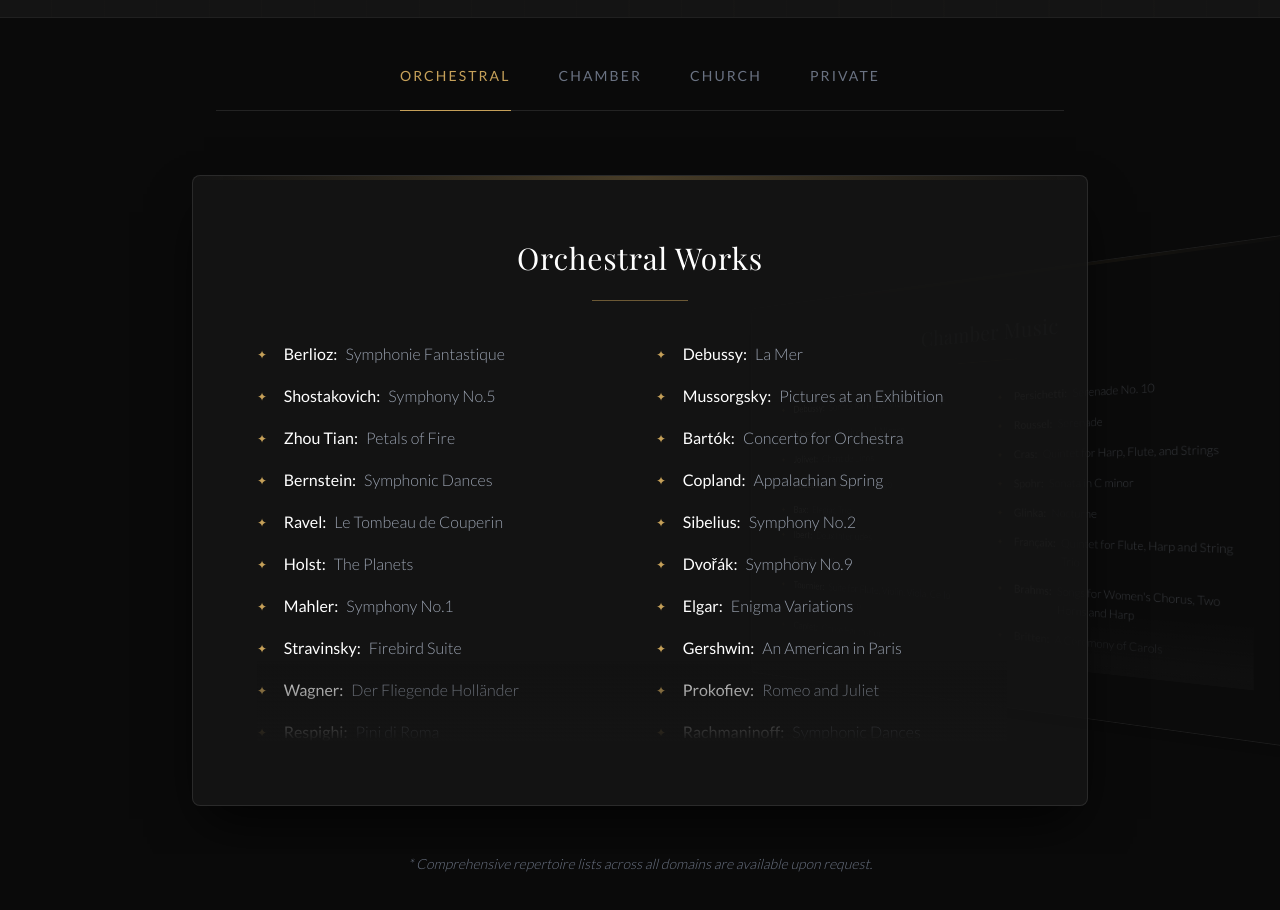
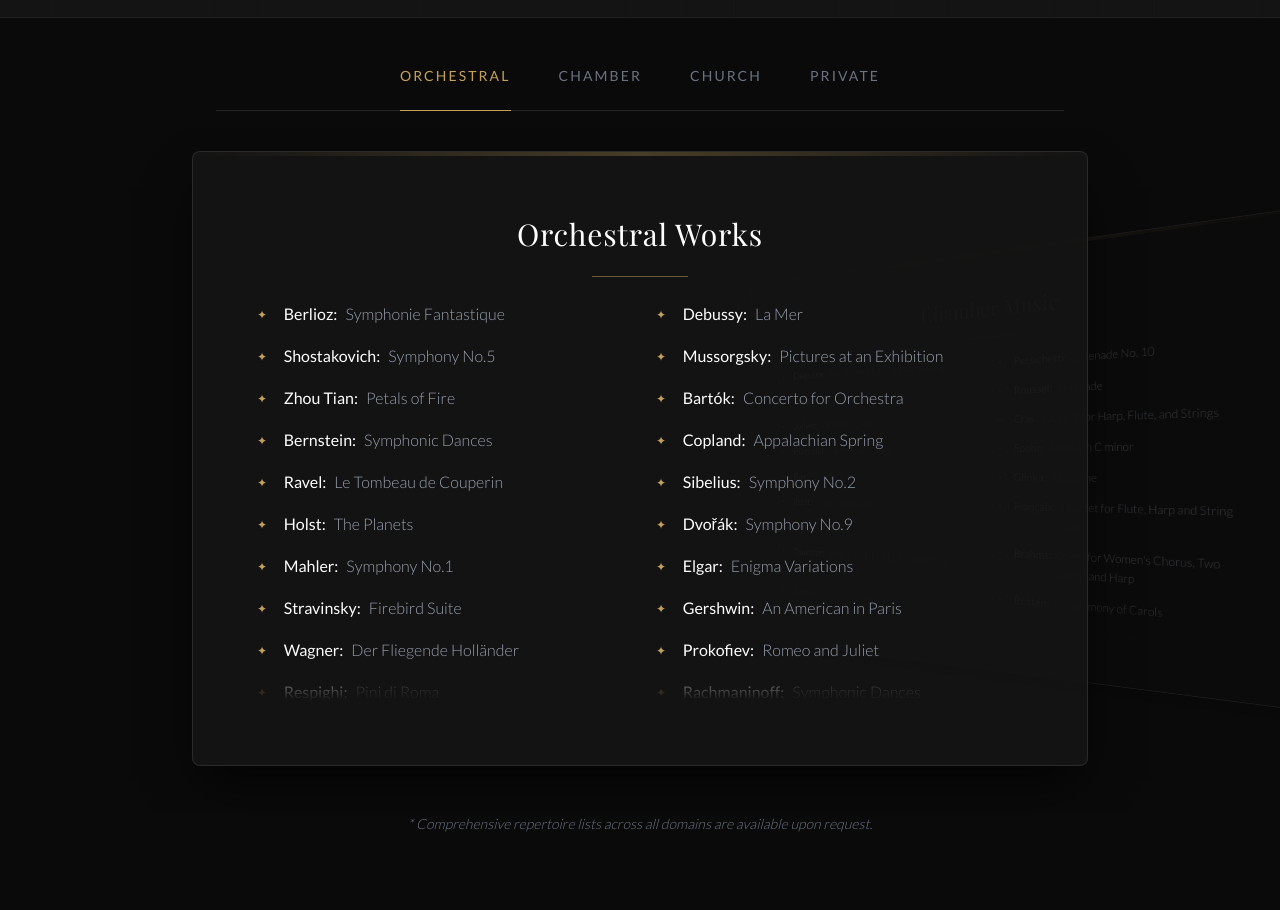
Before and after one commit to Butternctu/yiruimusic, a React (Vite) app: page /repertoire in a window 1280 px wide. Shown: the part 440-1350 px from the top of the page. Built offline with nearby package versions, Linux system fonts and the light colour scheme; a web font is replaced by a local one.

Commit message:
style: replace scroll indicator with native mask-image and reduce spacing

```diff
--- a/src/pages/Repertoire.jsx
+++ b/src/pages/Repertoire.jsx
@@ -152,8 +152,8 @@ const Repertoire = () => {
 
             const handleScroll = (e) => {
                 const { scrollTop, clientHeight, scrollHeight } = e.target;
-                // Add a small 2px buffer to ensure it triggers
-                setIsAtBottom(scrollTop + clientHeight >= scrollHeight - 2);
+                // Add a generous buffer (10px) to ensure it triggers when nearly at the bottom
+                setIsAtBottom(scrollTop + clientHeight >= scrollHeight - 10);
             };
 
             // Reset state when lists change
@@ -163,15 +163,13 @@ const Repertoire = () => {
 
             return (
                 <div className="relative h-full w-full">
-                    {/* Fade out mask at the bottom - disappears when scrolled to end */}
                     <div
-                        className={`absolute bottom-0 left-0 w-[calc(100%-1rem)] h-20 bg-gradient-to-t from-dark-800 to-transparent pointer-events-none z-10 transition-opacity duration-300 ${isAtBottom ? 'opacity-0' : 'opacity-100'}`}
-                        style={{ paddingRight: '1rem' }}
-                    ></div>
-
-                    <div
-                        className="grid grid-cols-1 md:grid-cols-2 gap-x-12 gap-y-2 max-h-[50vh] overflow-y-auto pr-4 custom-scrollbar pb-12"
+                        className="grid grid-cols-1 md:grid-cols-2 gap-x-12 gap-y-2 max-h-[50vh] overflow-y-auto pr-4 custom-scrollbar pb-12 transition-all duration-300"
                         onScroll={handleScroll}
+                        style={{
+                            WebkitMaskImage: isAtBottom ? 'none' : 'linear-gradient(to bottom, black calc(100% - 3rem), transparent 100%)',
+                            maskImage: isAtBottom ? 'none' : 'linear-gradient(to bottom, black calc(100% - 3rem), transparent 100%)'
+                        }}
                     >
                         {renderItems(column1)}
                         {renderItems(column2)}
@@ -235,7 +233,7 @@ const Repertoire = () => {
                 </section>
 
                 {/* Repertoire Content - Cover Flow */}
-                <section {...handlers} className="py-12 bg-dark-900 relative cursor-grab active:cursor-grabbing select-none overflow-hidden" style={{ perspective: '1200px', touchAction: 'pan-y' }}>
+                <section {...handlers} className="pt-6 pb-12 bg-dark-900 relative cursor-grab active:cursor-grabbing select-none overflow-hidden" style={{ perspective: '1200px', touchAction: 'pan-y' }}>
                     <div className="grid w-full place-items-center" style={{ transformStyle: 'preserve-3d' }}>
                         {tabs.map((tab, idx) => {
                             const swipeProgress = dragOffset / centerSpacing;
@@ -279,7 +277,7 @@ const Repertoire = () => {
                                         <h2 className={`font-serif text-3xl mb-6 tracking-wide text-center transition-colors duration-500 ${idx === currentIndex ? 'text-white' : 'text-gray-400'}`}>
                                             {tab.title}
                                         </h2>
-                                        <div className="h-[1px] w-24 bg-gold mx-auto opacity-50 mb-10"></div>
+                                        <div className="h-[1px] w-24 bg-gold mx-auto opacity-50 mb-6"></div>
                                         {getListContent(tab.id)}
 
                                         {/* Overlay to darken side items visually */}
```
